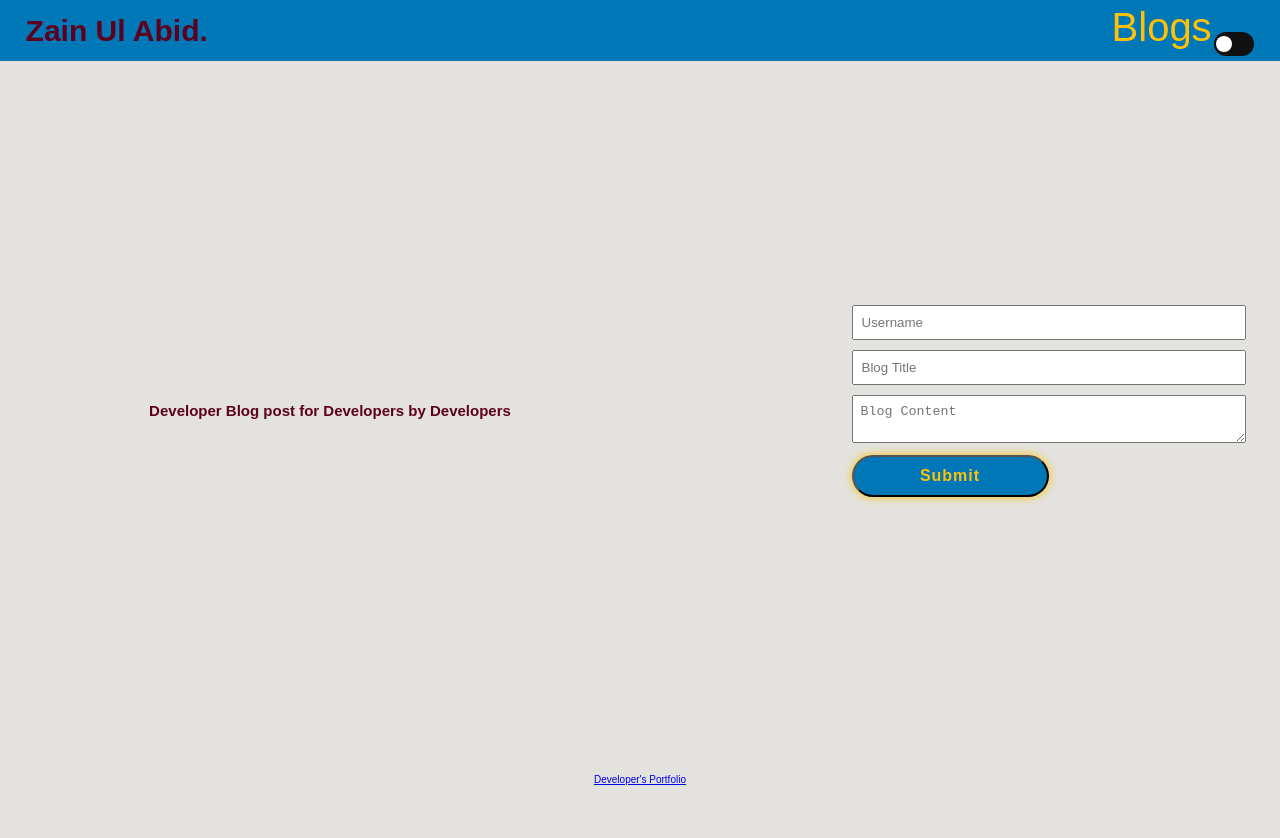
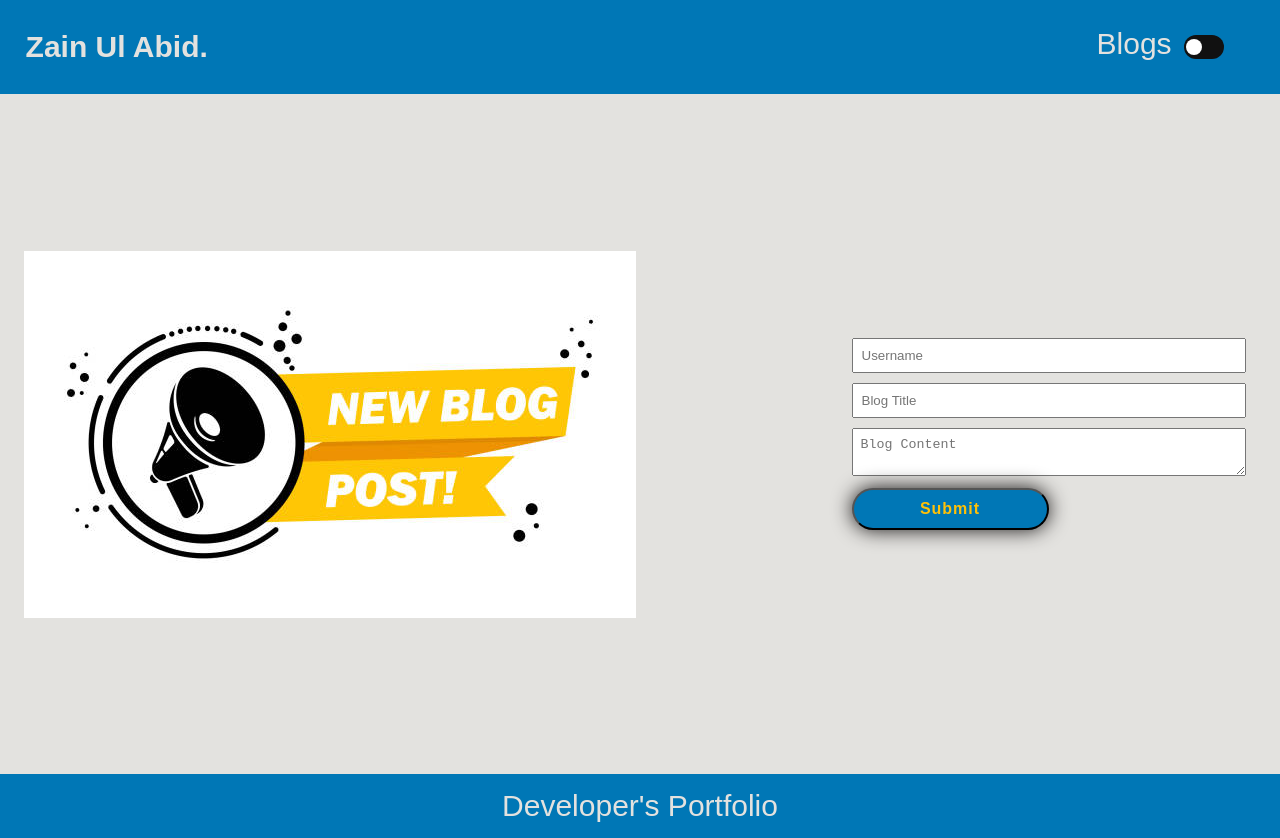
Before and after one commit to zainabid333/Developer-blog-post, a plain HTML site: page index.html in a window 1280 px wide. Before the commit the page ends 800 px from the top, so only its background shows below. Drawn offline with nearby package versions, Linux system fonts and the light colour scheme.

Commit message:
finalized theme changes

```diff
--- a/assets/css/blog.css
+++ b/assets/css/blog.css
@@ -3,6 +3,10 @@ main {
     flex-direction: column;
     font-size: 2rem;
     /* align-items: center; */
+}
+.intro .heading{
+    margin: 20px;
+    padding: 20px;
 }
 
 .post {
--- a/assets/css/form.css
+++ b/assets/css/form.css
@@ -1,6 +1,18 @@
 form {
     display: flex;
     flex-direction: column;
+    justify-content: center;
+
+}
+.formContainer{
+    display: flex;
+    width: 50%;
+    height: 80vh;
+    align-items: center;
+    justify-content: center;
+}
+.formContainer form .input-box{
+    width: 200%;
 }
 
 form > div {
--- a/assets/css/logic.css
+++ b/assets/css/logic.css
@@ -0,0 +1,44 @@
+body.dark-mode .post{
+    border: 1px solid #dddcdc;
+}
+
+body.dark-mode .btn{
+    display: inline-block;
+    padding: 1rem 2.8rem;
+    background: var(--white);
+    border-radius: 4rem;
+    box-shadow: 0 0 1rem var(--white);
+    font-size: 1.6rem;
+    color: var(--icyblue);
+    letter-spacing: .1rem;
+    font-weight: 600;
+    transition: 1s;
+  }
+  body.dark-mode .btn:hover{
+    color: var(--white);
+    background: var(--black);
+  }
+
+body.dark-mode {
+    background-color: var(--black);
+    color: #fff;
+  }
+
+  body.dark-mode .header {
+    background-color: #090909;
+  }
+
+  body.dark-mode footer {
+    background-color: #090909;
+  }
+
+  body.dark-mode input,
+  body.dark-mode textarea {
+    background-color: #090909;
+    color: #fff;
+  }
+
+  body.dark-mode input::placeholder,
+  body.dark-mode textarea::placeholder {
+    color: #bbb;
+  }
--- a/assets/css/styles.css
+++ b/assets/css/styles.css
@@ -1,9 +1,10 @@
 :root {
-  --primary-color: #0077b6; /* Blue */
-  --secondary-color: #ffc107; /* Yellow */
-  --text-color: #5d001e; /* Dark Gray */
-  --background-color: #e3e2df; /* White*/
-  --link-color: #0077b6; /* Blue */
+  --ice-blue: #0077b6; /* Blue */
+  --yellow: #ffc107; /* Yellow */
+  --maroon: #5d001e; /* Dark Gray */
+  --white: #e3e2df; /* White*/
+  --icyblue: #0077b6; /* Blue */
+  --black: #181616;
 }
 
 * {
@@ -20,8 +21,8 @@ body {
   display: flex;
   flex-direction: column;
   min-height: 100vh;
-  background: var(--background-color);
-  color: var(--text-color);
+  background: var(--white);
+  color: var(--maroon);
   font-family: Arial, sans-serif;
 }
 
@@ -34,28 +35,34 @@ body {
   display: flex;
   justify-content: space-between;
   align-items: center;
-  background: var(--primary-color);
+  background: var(--ice-blue);
 }
 .logo{
   font-weight: 700;
   text-decoration: none;
-  color: var(--light-bg-color);
+  color: var(--white);
   font-size: 3rem;
 }
-
-
+.navbar{
+  padding: 10px;
+  margin: 10px;
+  justify-content: right;
+}
+.navbar .switch{
+  margin: 10px;
+  padding: 10px;
+}
 .navbar a {
-  font-size: 4rem;
-  color: var(--text-color);
-  margin-left: 4rem;
+  font-size: 3rem;
+  color: var(--white);
+  margin-left: 2rem;
   transition: 0.3s;
   text-decoration: none;
-  color: var(--secondary-color);
 }
+
 .switch {
   position: relative;
   display: inline-block;
-  margin-top: 20px;
   width: 40px; /* Increased width */
   height: 24px; /* Increased height */
 }
@@ -118,67 +125,41 @@ main {
   justify-content: space-evenly;
   margin: 20px;
 }
-.intro {
+.introInd {
   display: flex;
   width: 50%;
+  image-rendering: pixelated;
   align-items: center;
   font-weight: 700;
+  font-size: 4rem;
   justify-content: center;
 }
-.formContainer{
-  display: flex;
-  width: 50%;
-  height: 80vh;
-  align-items: center;
-  justify-content: center;
-}
-.formContainer form .input-box{
-  width: 200%;
-}
+
 .btn{
-  display: inline-block;
+  cursor: grab;
   padding: 1rem 2.8rem;
-  background: var(--primary-color);
+  background: var(--ice-blue);
   border-radius: 4rem;
-  box-shadow: 0 0 1rem var(--secondary-color);
+  box-shadow: 0 0 2rem var(--black);
   font-size: 1.6rem;
-  color: var(--secondary-color);
+  color: var(--yellow);
   letter-spacing: .1rem;
   font-weight: 600;
   transition: 1s;
+}
 
-}
 .btn:hover{
-  color: var(--background-color);
-  background: var(--text-color);
+  color: var(--maroon);
+  background: var(--white);
 }
 footer {
-  background: var(--light-bar-color);
-  color: var(--light-text-color);
+  background: var(--ice-blue);
+  color: var(--white);
   padding: 15px 4%;
   text-align: center;
 }
-
-body.dark-mode {
-  background-color: #181616;
-  color: #fff;
+footer a{
+  text-decoration: none;
+  font-size: 3rem;
+  color: var(--white);
 }
-
-body.dark-mode .header {
-  background-color: #2E3532;
-}
-
-body.dark-mode footer {
-  background-color: #000;
-}
-
-body.dark-mode input,
-body.dark-mode textarea {
-  background-color: #666;
-  color: #fff;
-}
-
-body.dark-mode input::placeholder,
-body.dark-mode textarea::placeholder {
-  color: #bbb;
-}
--- a/assets/js/logic.js
+++ b/assets/js/logic.js
@@ -3,6 +3,7 @@ document.addEventListener('DOMContentLoaded', function () {
 
     function applyTheme(theme) {
         document.body.classList.toggle('dark-mode', theme === 'dark');
+
     }
 
     function toggleTheme() {
--- a/index.html
+++ b/index.html
@@ -7,6 +7,7 @@
     <title>My Blog - New Post</title>
     <link rel="stylesheet" href="assets/css/styles.css">
     <link rel="stylesheet" href="assets/css/form.css">
+    <link rel="stylesheet" href="assets/css/logic.css">
 </head>
 
 <body>
@@ -23,10 +24,8 @@
         </div>
     </header>
     <main>
-        <section class="intro">
-            <h1 class="heading">
-                Developer Blog post for Developers by Developers
-            </h1>
+        <section class="introInd">
+            <img src="./assets/images/blogpost imag.jpg" alt="">
         </section>
         <section class="formContainer">
             <form id="blogForm">
@@ -39,7 +38,7 @@
                 <div class="input-box">
                     <textarea id="content" name="content" required placeholder="Blog Content"></textarea>
                 </div>
-                <button type="submit" class="btn">Submit</button>
+                <button type="submit" class="btn dark-mode">Submit</button>
             </form>
         </section>
     </main>
```
Also changed, not shown: blog.html (+1 -0 lines), assets/100-web-apis-challenge-demo.gif (deleted), assets/images/blogpost imag.jpg (added), assets/images/dark-mode-blog.png (added), assets/images/dark-mode-home.png (added), assets/images/light-mode-blog.png (added), assets/images/light-mode-home.png (added), 2 other files.
